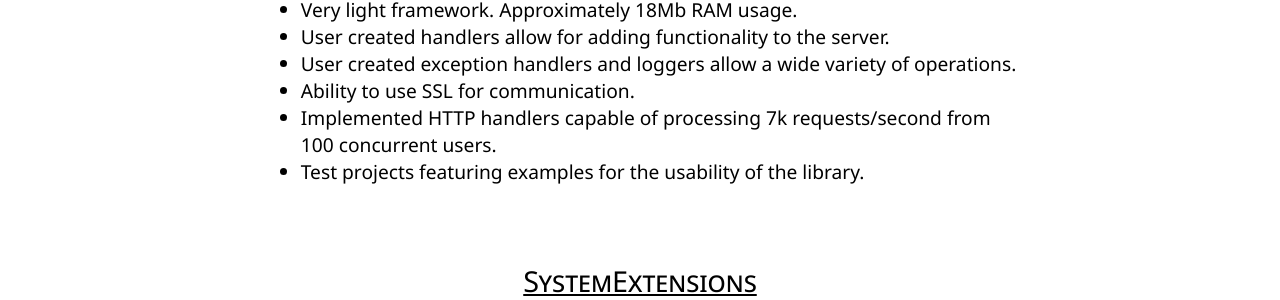
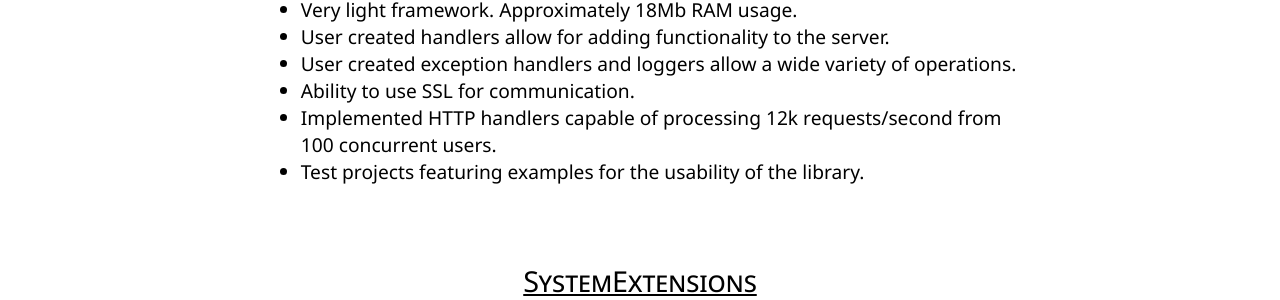
Before and after one commit to AlexMacocian/alexmacocian.github.io, a Jekyll site: the page built from projects/index.html, in a window 1280 px wide and 900 px high. Shown: the part 283-583 px from the top of the window. Built offline with Jekyll 4.4.1, drawn with Linux system fonts in a browser that asks for light colours.

Commit message:
Update index.html

```diff
--- a/projects/index.html
+++ b/projects/index.html
@@ -13,7 +13,7 @@ title: Alexandru Macocian, Computer Engineer
 	<li>User created handlers allow for adding functionality to the server.</li>
 	<li>User created exception handlers and loggers allow a wide variety of operations.</li>
 	<li>Ability to use SSL for communication.</li>
-	<li>Implemented HTTP handlers capable of processing 7k requests/second from 100 concurrent users.</li>
+	<li>Implemented HTTP handlers capable of processing 12k requests/second from 100 concurrent users.</li>
     	<li>Test projects featuring examples for the usability of the library.</li>
   </ul>
   <a class="Title" href="https://github.com/AlexMacocian/SystemExtensions"> SystemExtensions </a>
```
